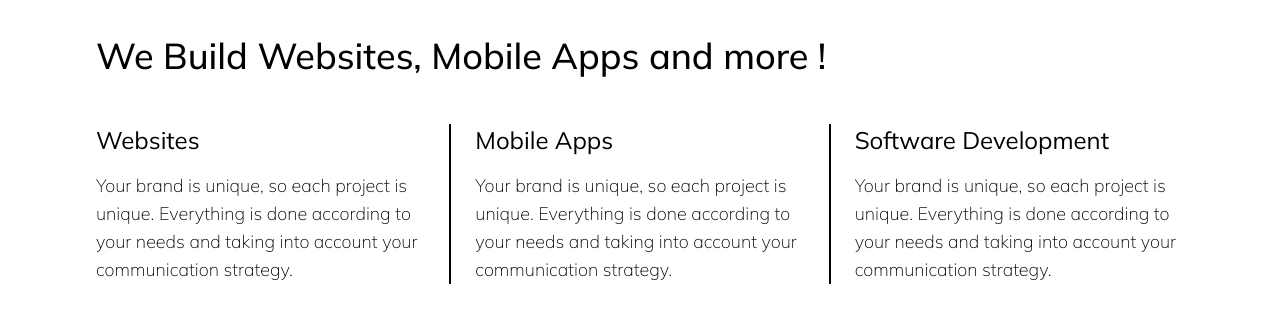
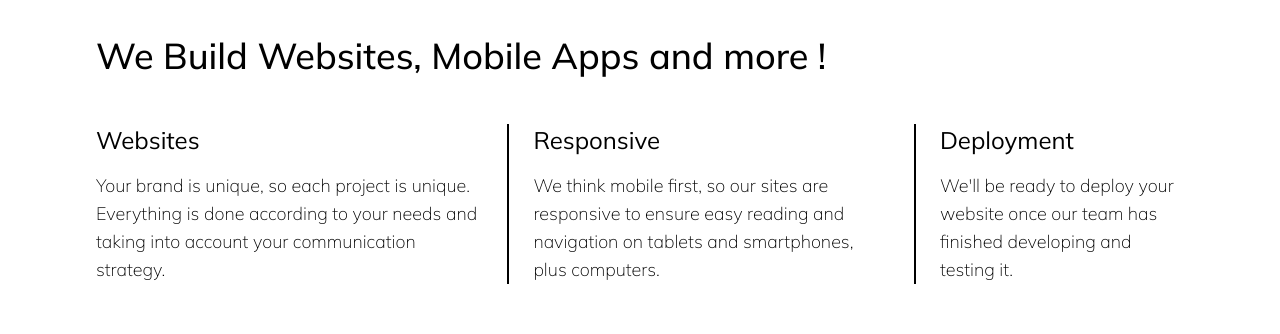
Before and after one commit to mata0050/xdesign-nextjs, a Next.js app: page / in a window 1280 px wide. Shown: the part 780-1114 px from the top of the page. Built offline with nearby package versions, Linux system fonts and the light colour scheme.

Commit message:
refactor

```diff
--- a/components/About.tsx
+++ b/components/About.tsx
@@ -16,20 +16,17 @@ export default function About({}) {
         </div>
 
         <div className='lg:border-r-2 lg:border-black pr-6 '>
-          <h4 className='text-2xl mb-4 '>Mobile Apps</h4>
+          <h4 className='text-2xl mb-4 '>Responsive</h4>
           <p className='md:text-lg font-thin lg:mb-0 mb-6 '>
-            Your brand is unique, so each project is unique. Everything is done
-            according to your needs and taking into account your communication
-            strategy.
+            We think mobile first, so our sites are responsive to ensure easy
+            reading and navigation on tablets and smartphones, plus computers.
           </p>
         </div>
 
         <div>
-          <h4 className='text-2xl mb-4 '>Software Development</h4>
+          <h4 className='text-2xl mb-4 '>Deployment</h4>
           <p className='md:text-lg font-thin'>
-            Your brand is unique, so each project is unique. Everything is done
-            according to your needs and taking into account your communication
-            strategy.
+          We'll be ready to deploy your website once our team has finished developing and testing it.
           </p>
         </div>
       </div>
--- a/components/Layout/Header.tsx
+++ b/components/Layout/Header.tsx
@@ -1,12 +1,10 @@
 import React, { useState } from 'react';
 import Link from 'next/link';
 
-const Header = ({ }) => {
+const Header = ({}) => {
   const [showMobileMenu, setMobileMenu] = useState<boolean>(false);
 
   const onShowMobileMenu = () => setMobileMenu((preState) => !preState);
-
-
 
   const guestLinks = (
     <>
@@ -16,9 +14,7 @@ const Header = ({ }) => {
         </a>
       </Link>
       <Link href='/#our-work'>
-        <a
-          className='hover:text-orange '
-        >
+        <a className='hover:text-orange ' onClick={onShowMobileMenu}>
           Our Work
         </a>
       </Link>
@@ -63,8 +59,8 @@ const Header = ({ }) => {
             id='menu'
             className={
               showMobileMenu
-                ? 'absolute flex flex-col items-center self-end  py-8 mt-10 space-y-6 font-bold bg-white sm:w-auto sm:self-center left-6 right-6 drop-shadow-lg'
-                : 'absolute flex flex-col items-center self-end hidden py-8 mt-10 space-y-6 font-bold bg-white sm:w-auto sm:self-center left-6 right-6 drop-shadow-lg'
+                ? 'absolute flex flex-col items-center self-end  py-8 mt-10 space-y-6 font-bold bg-white sm:w-auto sm:self-center left-6 right-6 drop-shadow-lg rounded-full'
+                : 'absolute flex flex-col items-center self-end hidden py-8 mt-10 space-y-6 font-bold bg-white sm:w-auto sm:self-center left-6 right-6 drop-shadow-lg rounded-full'
             }
           >
             {guestLinks}
```
